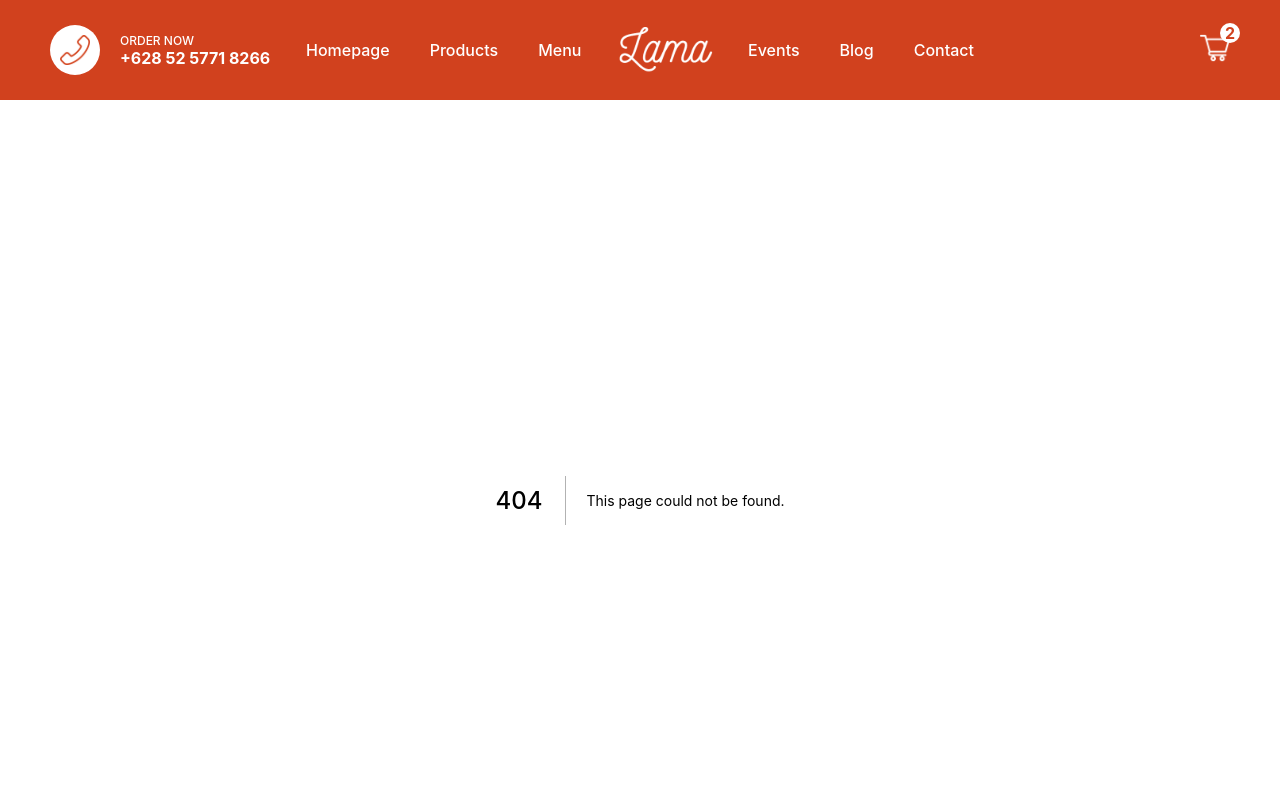
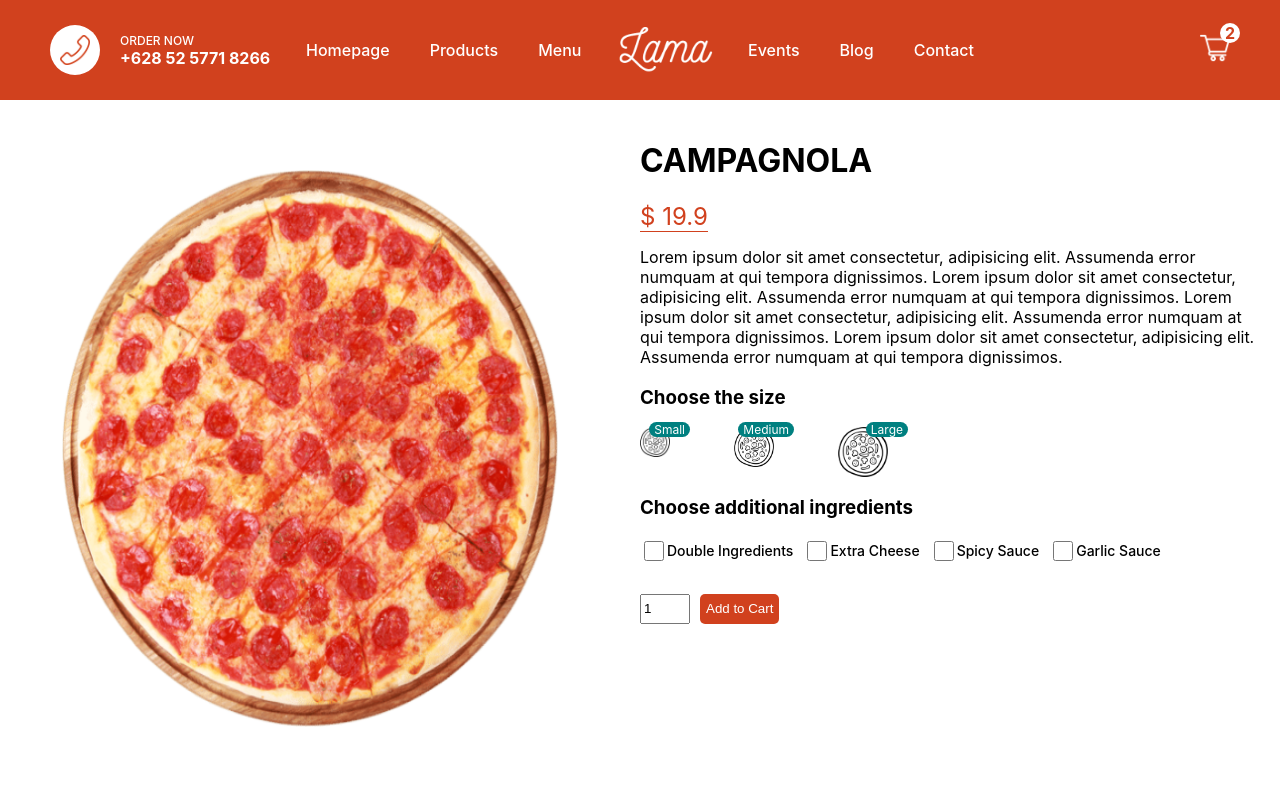
Before and after one commit to fueremi/NextJs-2022-FuePiz, a Next.js app: page /product/1 in a window 1280 px wide. Before the commit this address had no page. Shown: the top 798 px of the page. Built offline with nearby package versions, Linux system fonts and the light colour scheme.

Commit message:
feat(product): adding and styling product component

```diff
--- /dev/null
+++ b/pages/product/[id].jsx
@@ -0,0 +1,108 @@
+import Image from "next/image";
+import { useState } from "react";
+import styles from "../../styles/Product.module.css";
+
+const Product = () => {
+  const [size, setSize] = useState(0);
+  const pizza = {
+    id: 1,
+    img: "/images/pizza.png",
+    name: "CAMPAGNOLA",
+    price: [19.9, 23.9, 27.9],
+    desc: "Lorem ipsum dolor sit amet consectetur, adipisicing elit. Assumenda error numquam at qui tempora dignissimos. Lorem ipsum dolor sit amet consectetur, adipisicing elit. Assumenda error numquam at qui tempora dignissimos. Lorem ipsum dolor sit amet consectetur, adipisicing elit. Assumenda error numquam at qui tempora dignissimos. Lorem ipsum dolor sit amet consectetur, adipisicing elit. Assumenda error numquam at qui tempora dignissimos.",
+  };
+
+  return (
+    <div className={styles.container}>
+      <div className={styles.left}>
+        <div className={styles.imgContainer}>
+          <Image src={pizza.img} layout="fill" alt="product pics" />
+        </div>
+      </div>
+      <div className={styles.right}>
+        <h1 className={styles.title}>{pizza.name}</h1>
+        <span className={styles.price}>$ {pizza.price[size]}</span>
+        <p className={styles.desc}>{pizza.desc}</p>
+        <h3 className={styles.choose}>Choose the size</h3>
+        <div className={styles.sizes}>
+          <div
+            className={styles.size}
+            onClick={() => {
+              setSize(0);
+            }}
+          >
+            <Image src="/images/size.png" layout="fill" alt="small size logo" />
+            <span className={styles.number}>Small</span>
+          </div>
+          <div
+            className={styles.size}
+            onClick={() => {
+              setSize(1);
+            }}
+          >
+            <Image
+              src="/images/size.png"
+              layout="fill"
+              alt="medium size logo"
+            />
+            <span className={styles.number}>Medium</span>
+          </div>
+          <div
+            className={styles.size}
+            onClick={() => {
+              setSize(2);
+            }}
+          >
+            <Image src="/images/size.png" layout="fill" alt="large size logo" />
+            <span className={styles.number}>Large</span>
+          </div>
+        </div>
+        <h3 className={styles.choose}>Choose additional ingredients</h3>
+        <div className={styles.ingredients}>
+          <div className={styles.option}>
+            <input
+              type="checkbox"
+              id="double"
+              name="double"
+              className={styles.checkbox}
+            />
+            <label htmlFor="double">Double Ingredients</label>
+          </div>
+          <div className={styles.option}>
+            <input
+              className={styles.checkbox}
+              type="checkbox"
+              id="cheese"
+              name="cheese"
+            />
+            <label htmlFor="cheese">Extra Cheese</label>
+          </div>
+          <div className={styles.option}>
+            <input
+              className={styles.checkbox}
+              type="checkbox"
+              id="spicy"
+              name="spicy"
+            />
+            <label htmlFor="spicy">Spicy Sauce</label>
+          </div>
+          <div className={styles.option}>
+            <input
+              className={styles.checkbox}
+              type="checkbox"
+              id="garlic"
+              name="garlic"
+            />
+            <label htmlFor="garlic">Garlic Sauce</label>
+          </div>
+        </div>
+        <div className={styles.add}>
+          <input type="number" defaultValue={1} className={styles.quantity} />
+          <button className={styles.button}>Add to Cart</button>
+        </div>
+      </div>
+    </div>
+  );
+};
+
+export default Product;
--- /dev/null
+++ b/styles/Product.module.css
@@ -0,0 +1,98 @@
+.container {
+  height: calc(100vh - 100px);
+  display: flex;
+}
+
+.left {
+  flex: 1;
+  height: 100%;
+  display: flex;
+  align-items: center;
+  justify-content: center;
+}
+
+.right {
+  flex: 1;
+  padding: 20px;
+}
+
+.imgContainer {
+  width: 80%;
+  height: 80%;
+  position: relative;
+}
+
+.price {
+  color: #d1411e;
+  font-size: 24px;
+  font-weight: 400;
+  border-bottom: solid 1px #d1411e;
+}
+
+.sizes {
+  width: 40%;
+  display: flex;
+  justify-content: space-between;
+}
+
+.size {
+  width: 30px;
+  height: 30px;
+  position: relative;
+  cursor: pointer;
+}
+
+.size:nth-child(2) {
+  width: 40px;
+  height: 40px;
+}
+
+.size:last-child {
+  width: 50px;
+  height: 50px;
+}
+
+.number {
+  position: absolute;
+  top: -5px;
+  right: -20px;
+  background-color: teal;
+  color: white;
+  font-size: 12px;
+  padding: 0 5px;
+  border-radius: 10px;
+}
+
+.ingredients {
+  display: flex;
+  margin-bottom: 30px;
+}
+
+.option {
+  display: flex;
+  align-items: center;
+  margin-right: 10px;
+  font-size: 14px;
+  font-weight: 500;
+}
+
+.checkbox {
+  width: 20px;
+  height: 20px;
+}
+
+.quantity {
+  width: 50px;
+  height: 30px;
+}
+
+.button {
+  height: 30px;
+  margin-left: 10px;
+  background-color: #d1411e;
+  color: white;
+  border: none;
+  font-weight: 500;
+  cursor: pointer;
+  border-radius: 5px;
+}
```
